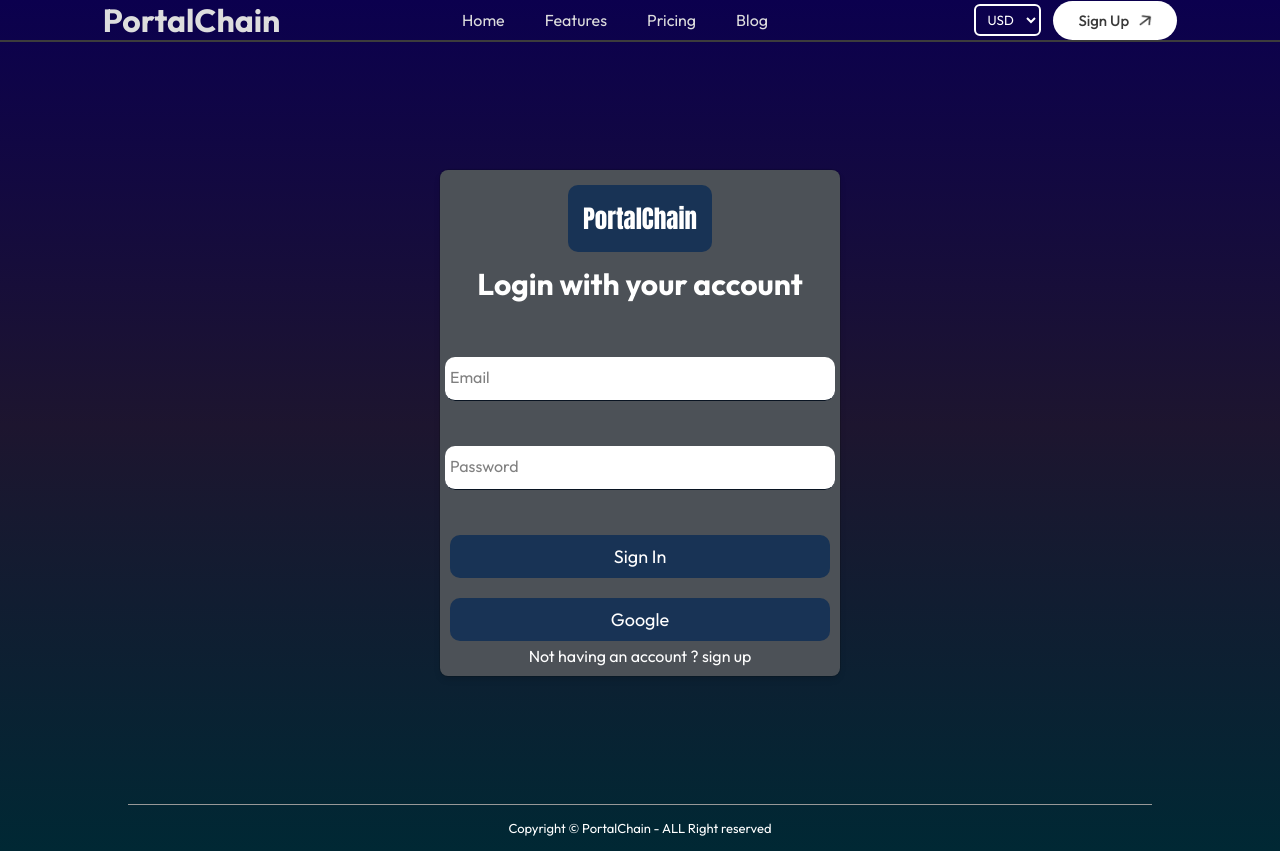
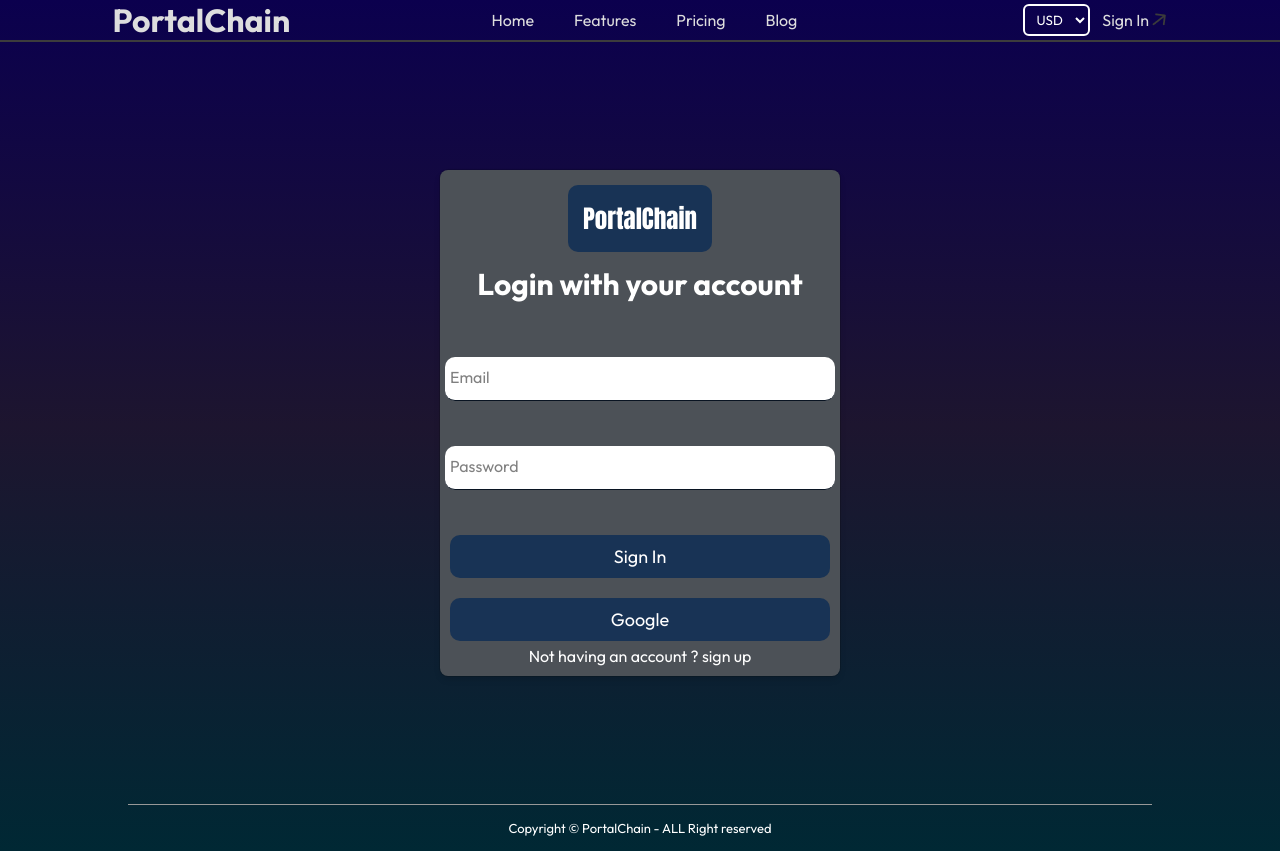
Before and after one commit to AGpeter2018/portalChain, a React (Create React App) app: page /signIn in a window 1280 px wide. Built offline with nearby package versions, Linux system fonts and the light colour scheme; no server answers.

Commit message:
added a functionality on the navbar sign in and sign out

```diff
--- a/src/App.js
+++ b/src/App.js
@@ -1,5 +1,5 @@
 import { useEffect } from "react";
-import { Routes, Route } from "react-router-dom";
+import { Routes, Route, Navigate } from "react-router-dom";
 import { useState } from "react";
 import { auth, createUserProfile } from "./firebase-utils";
 
@@ -11,7 +11,8 @@ import SignUp from "./components/sign-up-/sign-up";
 import SignIn from "./components/sign-in/sign-in";
 
 function App() {
-  const [currentUser, setCurrentUser] = useState("");
+  const [currentUser, setCurrentUser] = useState(null);
+  useEffect(() => {
     const onSubscription = auth.onAuthStateChanged(async (user) => {
       if (user) {
         const userRef = await createUserProfile(user);
@@ -21,23 +22,31 @@ function App() {
             ...snapshot.data(),
           });
         });
+      } else {
+        setCurrentUser(null);
       }
     });
-  useEffect(() => {
-    onSubscription();
-    if (onSubscription) {
-      return onSubscription();
-    }
+
+    return () => onSubscription();
   }, []);
 
   return (
     <div className="App">
-      <Navbar />
+      <Navbar currentUser={currentUser} />
       <Routes>
-        <Route path="/" element={<Home />} />
+        <Route
+          path="/"
+          element={currentUser ? <Home /> : <Navigate to="/signIn" replace />}
+        />
         <Route path="/coin/:coinId/" element={<Coin />} />
-        <Route path="/signUp" element={<SignUp />} />
-        <Route path="/signIn" element={<SignIn />} />
+        <Route
+          path="/signIn"
+          element={currentUser ? <Navigate to="/" replace /> : <SignIn />}
+        />
+        <Route
+          path="/signUp"
+          element={currentUser ? <Navigate to="/" replace /> : <SignUp />}
+        />
       </Routes>
       <Footer />
     </div>
--- a/src/components/navbar/navbar.jsx
+++ b/src/components/navbar/navbar.jsx
@@ -5,8 +5,9 @@ import arrow_icon from "../../assets/arrow_icon.png";
 import "./navbar.style.scss";
 import { coinContext } from "../../context/Coincontext";
 import { Link } from "react-router-dom";
+import { auth } from "../../firebase-utils";
 
-const Navbar = () => {
+const Navbar = ({ currentUser }) => {
   const { currency, setCurrency } = useContext(coinContext);
 
   const currencyHandler = (e) => {
@@ -46,9 +47,15 @@ const Navbar = () => {
           <option value="eur">EUR</option>
           <option value="inr">INR</option>
         </select>
-        <button>
-          Sign Up <img src={arrow_icon} alt="" />
-        </button>
+        {currentUser ? (
+          <p style={{ cursor: "pointer" }} onClick={() => auth.signOut()}>
+            Sign Out
+          </p>
+        ) : (
+          <Link to="/signIn">
+            Sign In <img src={arrow_icon} alt="" />
+          </Link>
+        )}
       </div>
     </div>
   );
--- a/src/components/sign-in/sign-in.jsx
+++ b/src/components/sign-in/sign-in.jsx
@@ -1,6 +1,6 @@
 import React, { useState } from "react";
 
-import { signInWithGoogle } from "../../firebase-utils";
+import { auth, signInWithGoogle } from "../../firebase-utils";
 
 import CustomInput from "../custom-input/custom-input";
 import CustomButton from "../custom-button/custom-button";
@@ -14,13 +14,18 @@ const SignIn = () => {
     password: "",
   });
   const { email, password } = signInData;
-  const handleSubmit = (event) => {
+  const handleSubmit = async (event) => {
     event.preventDefault();
-    setSignInData({ email: "", password: "" });
+    try {
+      await auth.signInWithEmailAndPassword(email, password);
+      setSignInData({ email: "", password: "" });
+    } catch (error) {
+      console.log(error.message);
+    }
   };
   const handleChange = (event) => {
     const { value, name } = event.target;
-    setSignInData({ [name]: value });
+    setSignInData((prev) => ({ ...prev, [name]: value }));
   };
   return (
     <div className="sign-in">
--- a/src/components/sign-up-/sign-up.jsx
+++ b/src/components/sign-up-/sign-up.jsx
@@ -8,7 +8,7 @@ import CustomInput from "../custom-input/custom-input";
 import "./sign-up.style.scss";
 
 const SignUp = () => {
-  const navigate = useNavigate;
+  const navigate = useNavigate();
   const [userData, setUserData] = useState({
     displayName: "",
     email: "",
@@ -79,7 +79,7 @@ const SignUp = () => {
           />
           <CustomInput
             type="password"
-            name="confirmPasword"
+            name="confirmPassword"
             value={confirmPassword}
             label="Confirm Password"
             onChange={handleChange}
```
Lines whose indentation alone changed are shown as unchanged.
